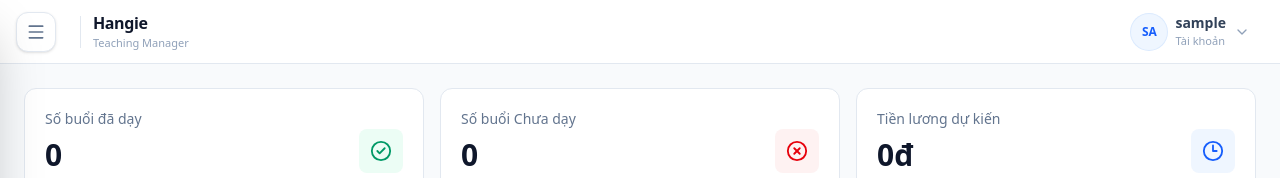
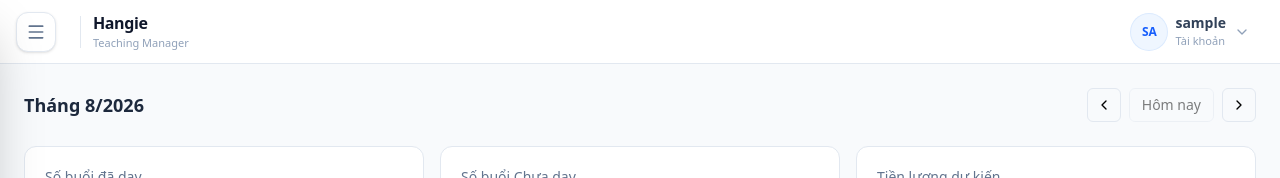
Before and after one commit to hwthang/dev.hangie.web-app, a Next.js app: page /console/dashboard in a window 1280 px wide. Shown: the top 178 px of the page. Built offline with nearby package versions, Linux system fonts and the light colour scheme; no server answers; sample sign-in values are in the browser's storage.

Commit message:
fix: add button change month

```diff
--- a/src/app/console/dashboard/page.tsx
+++ b/src/app/console/dashboard/page.tsx
@@ -1,167 +1,113 @@
 "use client";
 
 import { useMemo, useState } from "react";
+import { ChevronLeft, ChevronRight } from "lucide-react";
 
-import {
-  Calendar,
-  StatisticsCards,
-} from "./components";
-
+import { Calendar, StatisticsCards } from "./components";
 import FamilyStatisticsTable from "./components/FamilyStatisticsTable";
 
 import { useFamilies } from "@/features/family/use-families";
 import { useSessions } from "@/features/session/hooks/use-sessions";
 
-import {
-  CalendarSessions,
-  CalendarDay,
-} from "./types/calendar";
+import { CalendarSessions, CalendarDay } from "./types/calendar";
 
 const Dashboard = () => {
   const [page] = useState(1);
   const pageSize = 100;
 
-  const {
-    data: sessionsResponse,
-    isLoading: isSessionsLoading,
-  } = useSessions(page, pageSize);
+  const { data: sessionsResponse, isLoading: isSessionsLoading } =
+    useSessions(page, pageSize);
 
-  const {
-    data: familiesResponse,
-    isLoading: isFamiliesLoading,
-  } = useFamilies(page, pageSize);
+  const { data: familiesResponse, isLoading: isFamiliesLoading } =
+    useFamilies(page, pageSize);
 
   const sessions = sessionsResponse?.data ?? [];
   const families = familiesResponse?.data ?? [];
 
   /**
-   * =========================
-   * Current month
-   * =========================
+   * Hôm nay (để highlight trong lịch) – không đổi
    */
-  const today = new Date();
-
-  const currentMonth = today.getMonth();
-  const currentYear = today.getFullYear();
+  const today = useMemo(() => new Date(), []);
 
   /**
-   * =========================
-   * Sessions trong tháng hiện tại
-   * =========================
+   * Tháng đang xem (luôn là ngày 1 của tháng)
+   */
+  const [viewDate, setViewDate] = useState(
+    () => new Date(today.getFullYear(), today.getMonth(), 1),
+  );
+
+  const currentMonth = viewDate.getMonth();
+  const currentYear = viewDate.getFullYear();
+
+  const goPrevMonth = () =>
+    setViewDate((prev) => new Date(prev.getFullYear(), prev.getMonth() - 1, 1));
+
+  const goNextMonth = () =>
+    setViewDate((prev) => new Date(prev.getFullYear(), prev.getMonth() + 1, 1));
+
+  const goToday = () =>
+    setViewDate(new Date(today.getFullYear(), today.getMonth(), 1));
+
+  const isViewingCurrentMonth =
+    currentMonth === today.getMonth() && currentYear === today.getFullYear();
+
+  /**
+   * Sessions của tháng đang xem (filter ở frontend)
    */
   const monthlySessions = useMemo(() => {
     return sessions.filter((session) => {
       const date = new Date(session.date);
-
       return (
-        date.getMonth() === currentMonth &&
-        date.getFullYear() === currentYear
+        date.getMonth() === currentMonth && date.getFullYear() === currentYear
       );
     });
   }, [sessions, currentMonth, currentYear]);
 
   /**
-   * =========================
    * Statistics Cards
-   * =========================
    */
   const statistics = useMemo(() => {
-    const taughtSessions =
-      monthlySessions.filter(
-        (session) => session.isAttended,
-      ).length;
-
-    const absentSessions =
-      monthlySessions.filter(
-        (session) => !session.isAttended,
-      ).length;
-
-    const expectedSalary =
-      monthlySessions
-        .filter(
-          (session) => session.isAttended,
-        )
-        .reduce(
-          (total, session) =>
-            total + session.amount,
-          0,
-        );
+    const attended = monthlySessions.filter((s) => s.isAttended);
 
     return {
-      taughtSessions,
-      absentSessions,
-      expectedSalary,
+      taughtSessions: attended.length,
+      absentSessions: monthlySessions.length - attended.length,
+      expectedSalary: attended.reduce((total, s) => total + s.amount, 0),
     };
   }, [monthlySessions]);
 
   /**
-   * =========================
    * Family Statistics
-   * =========================
    */
   const familyStatistics = useMemo(() => {
     return families.map((family) => {
-      const familySessions =
-        monthlySessions.filter(
-          (session) =>
-            session.familyId === family.id,
+      const familySessions = monthlySessions.filter(
+        (session) => session.familyId === family.id,
       );
-
-      const taughtSessions =
-        familySessions.filter(
-          (session) => session.isAttended,
-        ).length;
-
-      const absentSessions =
-        familySessions.filter(
-          (session) => !session.isAttended,
-        ).length;
-
-      const expectedSalary =
-        familySessions
-          .filter(
-            (session) => session.isAttended,
-          )
-          .reduce(
-            (total, session) =>
-              total + session.amount,
-            0,
-          );
+      const attended = familySessions.filter((s) => s.isAttended);
 
       return {
         id: family.id,
         familyName: family.name,
         sessionRate: family.sessionRate,
-        taughtSessions,
-        absentSessions,
-        expectedSalary,
+        taughtSessions: attended.length,
+        absentSessions: familySessions.length - attended.length,
+        expectedSalary: attended.reduce((total, s) => total + s.amount, 0),
       };
     });
   }, [families, monthlySessions]);
 
   /**
-   * =========================
    * Calendar Sessions
-   * =========================
-   *
-   * API Session
-   *      ↓
-   * CalendarSessions
+   * (giữ toàn bộ sessions để các ô của tháng trước/sau cũng hiển thị buổi học)
    */
-  const calendarSessions =
-    useMemo<CalendarSessions>(() => {
-      return sessions.reduce(
-        (result, session) => {
-          const date = new Date(
-            session.date,
-          );
+  const calendarSessions = useMemo<CalendarSessions>(() => {
+    return sessions.reduce((result, session) => {
+      const date = new Date(session.date);
 
-          const dateKey =
-            `${date.getFullYear()}-${String(
+      const dateKey = `${date.getFullYear()}-${String(
         date.getMonth() + 1,
-            ).padStart(2, "0")}-${String(
-              date.getDate(),
-            ).padStart(2, "0")}`;
+      ).padStart(2, "0")}-${String(date.getDate()).padStart(2, "0")}`;
 
       if (!result[dateKey]) {
         result[dateKey] = [];
@@ -170,176 +116,108 @@ const Dashboard = () => {
       result[dateKey].push({
         id: session.id,
         family: session.family.name,
-            startTime:
-              date.toLocaleTimeString(
-                "vi-VN",
-                {
+        startTime: date.toLocaleTimeString("vi-VN", {
           hour: "2-digit",
           minute: "2-digit",
-                },
-              ),
-            status: session.isAttended
-              ? "taught"
-              : "absent",
+        }),
+        status: session.isAttended ? "taught" : "absent",
       });
 
       return result;
-        },
-        {} as CalendarSessions,
-      );
+    }, {} as CalendarSessions);
   }, [sessions]);
 
   /**
-   * =========================
-   * Calendar Days
-   * =========================
-   *
-   * Tạo calendar của tháng hiện tại.
-   *
-   * Calendar gồm:
-   * - ngày cuối tháng trước
-   * - ngày tháng hiện tại
-   * - ngày đầu tháng sau
-   *
-   * Tổng cộng 42 ô.
+   * Calendar Days (42 ô) theo tháng đang xem
    */
-  const calendarDays = useMemo<
-    CalendarDay[]
-  >(() => {
-    const year = today.getFullYear();
-    const month = today.getMonth();
+  const calendarDays = useMemo<CalendarDay[]>(() => {
+    const year = currentYear;
+    const month = currentMonth;
 
-    const firstDay = new Date(
-      year,
-      month,
-      1,
-    );
-
-    const lastDay = new Date(
-      year,
-      month + 1,
-      0,
-    );
+    const firstDay = new Date(year, month, 1);
+    const lastDay = new Date(year, month + 1, 0);
 
     const days: CalendarDay[] = [];
 
-    /**
-     * JS:
-     *
-     * Sunday = 0
-     * Monday = 1
-     * ...
-     * Saturday = 6
-     *
-     * Chuyển về:
-     *
-     * Monday = 0
-     * ...
-     * Sunday = 6
-     */
+    // Monday = 0 ... Sunday = 6
     const firstDayOfWeek =
-      firstDay.getDay() === 0
-        ? 6
-        : firstDay.getDay() - 1;
+      firstDay.getDay() === 0 ? 6 : firstDay.getDay() - 1;
 
-    /**
-     * Previous month
-     */
-    for (
-      let i = firstDayOfWeek - 1;
-      i >= 0;
-      i--
-    ) {
-      const date = new Date(
-        year,
-        month,
-        -i,
-      );
-
-      days.push({
-        date,
-        isCurrentMonth: false,
-      });
+    // Tháng trước
+    for (let i = firstDayOfWeek - 1; i >= 0; i--) {
+      days.push({ date: new Date(year, month, -i), isCurrentMonth: false });
     }
 
-    /**
-     * Current month
-     */
-    for (
-      let day = 1;
-      day <= lastDay.getDate();
-      day++
-    ) {
-      days.push({
-        date: new Date(
-          year,
-          month,
-          day,
-        ),
-        isCurrentMonth: true,
-      });
+    // Tháng hiện tại
+    for (let day = 1; day <= lastDay.getDate(); day++) {
+      days.push({ date: new Date(year, month, day), isCurrentMonth: true });
     }
 
-    /**
-     * Next month
-     *
-     * 42 = 6 tuần × 7 ngày
-     */
-    const remaining =
-      42 - days.length;
-
-    for (
-      let i = 1;
-      i <= remaining;
-      i++
-    ) {
-      days.push({
-        date: new Date(
-          year,
-          month + 1,
-          i,
-        ),
-        isCurrentMonth: false,
-      });
+    // Tháng sau (đủ 42 ô)
+    const remaining = 42 - days.length;
+    for (let i = 1; i <= remaining; i++) {
+      days.push({ date: new Date(year, month + 1, i), isCurrentMonth: false });
     }
 
     return days;
   }, [currentMonth, currentYear]);
 
-  /**
-   * =========================
-   * Loading
-   * =========================
-   */
-  const isLoading =
-    isSessionsLoading ||
-    isFamiliesLoading;
+  const isLoading = isSessionsLoading || isFamiliesLoading;
 
   if (isLoading) {
     return (
       <div className="flex min-h-[400px] items-center justify-center">
-        <p className="text-sm text-slate-500">
-          Đang tải dashboard...
-        </p>
+        <p className="text-sm text-slate-500">Đang tải dashboard...</p>
       </div>
     );
   }
 
   return (
     <div className="space-y-6">
-      {/* Statistics */}
-      <StatisticsCards
-        data={statistics}
-      />
+      {/* Month navigation */}
+      <div className="flex items-center justify-between">
+        <h2 className="text-lg font-semibold text-slate-800">
+          Tháng {currentMonth + 1}/{currentYear}
+        </h2>
 
-      {/* Family statistics */}
+        <div className="flex items-center gap-2">
+          <button
+            type="button"
+            onClick={goPrevMonth}
+            aria-label="Tháng trước"
+            className="rounded-md border border-slate-200 p-2 hover:bg-slate-50"
+          >
+            <ChevronLeft className="h-4 w-4" />
+          </button>
+
+          <button
+            type="button"
+            onClick={goToday}
+            disabled={isViewingCurrentMonth}
+            className="rounded-md border border-slate-200 px-3 py-1.5 text-sm hover:bg-slate-50 disabled:cursor-not-allowed disabled:opacity-50"
+          >
+            Hôm nay
+          </button>
+
+          <button
+            type="button"
+            onClick={goNextMonth}
+            aria-label="Tháng sau"
+            className="rounded-md border border-slate-200 p-2 hover:bg-slate-50"
+          >
+            <ChevronRight className="h-4 w-4" />
+          </button>
+        </div>
+      </div>
+
+      <StatisticsCards data={statistics} />
+
       <FamilyStatisticsTable
         data={familyStatistics}
         onDelete={() => {}}
         onEdit={() => {}}
       />
 
-      {/* Calendar */}
       <Calendar
         sessions={calendarSessions}
         calendarDays={calendarDays}
```
Lines whose indentation alone changed are shown as unchanged.
